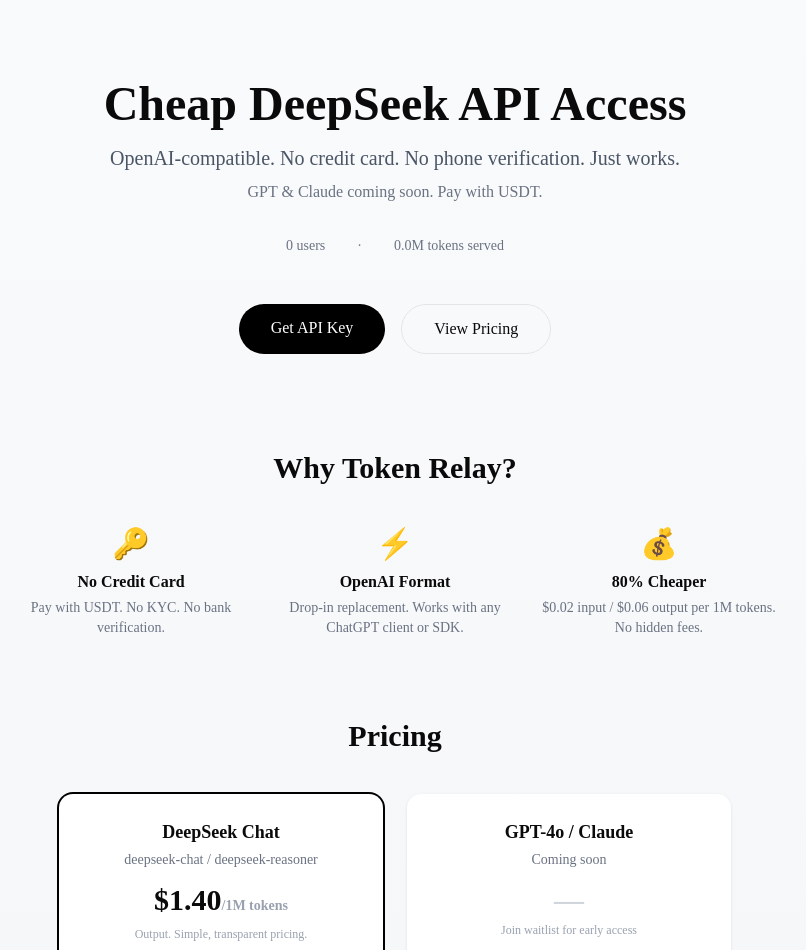
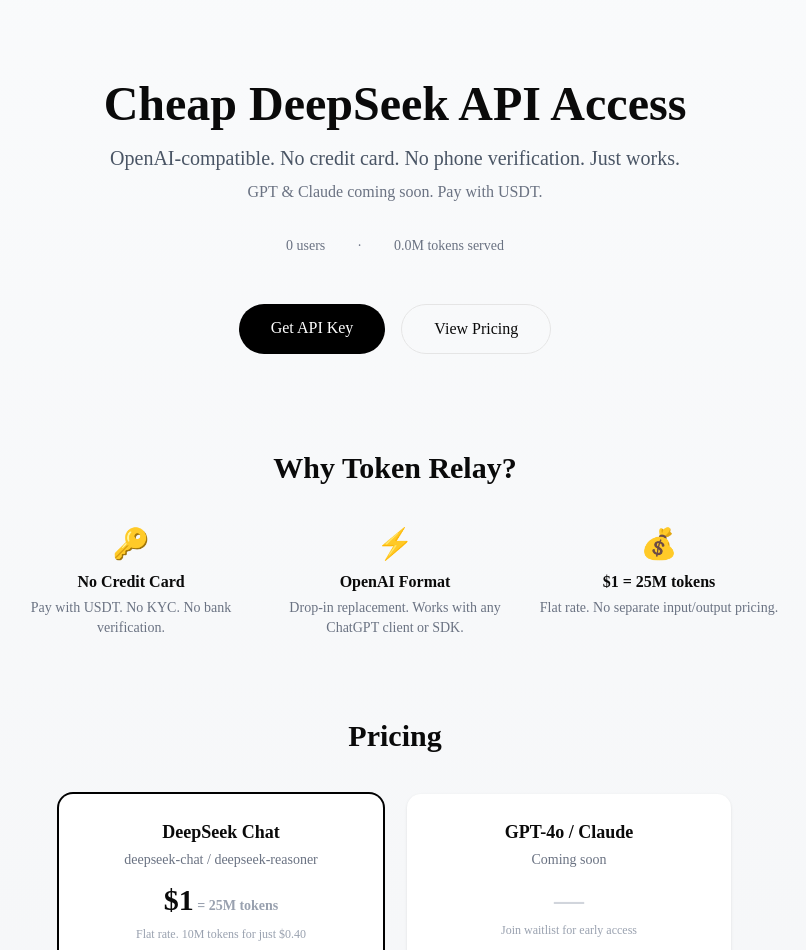
Before and after one commit to zealand-syouko/ZEALAND, a Next.js app: page / in a window 1280 px wide. Shown: the top 950 px of the page, without its empty margins (245-1051 px from the left). Built offline with nearby package versions, Linux system fonts and the light colour scheme; no server answers; the database is empty.

Commit message:
feat: dynamic pricing from admin, =25M tokens, homepage auto-syncs

```diff
--- a/prisma/seed.ts
+++ b/prisma/seed.ts
@@ -30,7 +30,7 @@
     { model: "gpt", inputPrice: 150, outputPrice: 600 },
     { model: "claude", inputPrice: 300, outputPrice: 1500 },
     { model: "gemini", inputPrice: 35, outputPrice: 100 },
-    { model: "deepseek", inputPrice: 20, outputPrice: 60 },
+    { model: "deepseek", inputPrice: 4, outputPrice: 4 },
   ];
   for (const p of pricing) {
     await prisma.modelPricing.upsert({
--- /dev/null
+++ b/src/app/api/pricing/route.ts
@@ -0,0 +1,11 @@
+import { NextResponse } from "next/server";
+import { prisma } from "@/server/db/client";
+
+export async function GET() {
+  const pricing = await prisma.modelPricing.findUnique({ where: { model: "deepseek" } });
+  return NextResponse.json(pricing ? {
+    inputPrice: pricing.inputPrice,
+    outputPrice: pricing.outputPrice,
+    unit: pricing.unit,
+  } : null);
+}
--- a/src/app/page.tsx
+++ b/src/app/page.tsx
@@ -20,6 +20,13 @@
     fetch("/api/dashboard/public-stats").then(r => r.json()).then(d => {
       document.getElementById("pub-users")!.textContent = d.totalUsers + " users";
       document.getElementById("pub-tokens")!.textContent = (d.totalTokens / 1000000).toFixed(1) + "M tokens served";
+    }).catch(() => {});
+    fetch("/api/pricing").then(r => r.json()).then(p => {
+      if (p && p.outputPrice) {
+        const perDollar = Math.round(1000000 / p.outputPrice * 100 / 1000000);
+        document.getElementById("dyn-price")!.innerHTML = "$1<span class=\"text-sm text-gray-400\"> = " + (perDollar > 1 ? perDollar + "M" : (1000000 / p.outputPrice).toFixed(0)) + " tokens</span>";
+        document.getElementById("price-card")!.textContent = "$1 = " + (perDollar > 1 ? perDollar + "M" : "~" + (1000000 / p.outputPrice).toFixed(0)) + " tokens";
+      }
     }).catch(() => {});
   }, []);
 
@@ -60,7 +67,7 @@
         <div className="grid grid-cols-3 gap-6 max-w-3xl mx-auto">
           <div className="text-center"><p className="text-3xl mb-2">🔑</p><h3 className="font-bold">No Credit Card</h3><p className="text-sm text-gray-500 mt-1">Pay with USDT. No KYC. No bank verification.</p></div>
           <div className="text-center"><p className="text-3xl mb-2">⚡</p><h3 className="font-bold">OpenAI Format</h3><p className="text-sm text-gray-500 mt-1">Drop-in replacement. Works with any ChatGPT client or SDK.</p></div>
-          <div className="text-center"><p className="text-3xl mb-2">💰</p><h3 className="font-bold">80% Cheaper</h3><p className="text-sm text-gray-500 mt-1">$0.02 input / $0.06 output per 1M tokens. No hidden fees.</p></div>
+          <div className="text-center"><p className="text-3xl mb-2">💰</p><h3 className="font-bold" id="price-card">$1 = 25M tokens</h3><p className="text-sm text-gray-500 mt-1">Flat rate. No separate input/output pricing.</p></div>
         </div>
       </div>
 
@@ -71,8 +78,8 @@
           <div className="rounded-xl bg-white p-6 shadow text-center ring-2 ring-black">
             <h3 className="font-bold text-lg mb-1">DeepSeek Chat</h3>
             <p className="text-sm text-gray-500 mb-3">deepseek-chat / deepseek-reasoner</p>
-              <p className="text-3xl font-bold">$1.40<span className="text-sm text-gray-400">/1M tokens</span></p>
-            <p className="text-xs text-gray-400 mt-2">Output. Simple, transparent pricing.</p>
+    <p className="text-3xl font-bold" id="dyn-price">$1<span className="text-sm text-gray-400"> = 25M tokens</span></p>
+            <p className="text-xs text-gray-400 mt-2">Flat rate. 10M tokens for just $0.40</p>
           </div>
           <div className="rounded-xl bg-white p-6 shadow text-center">
             <h3 className="font-bold text-lg mb-1">GPT-4o / Claude</h3>
```
